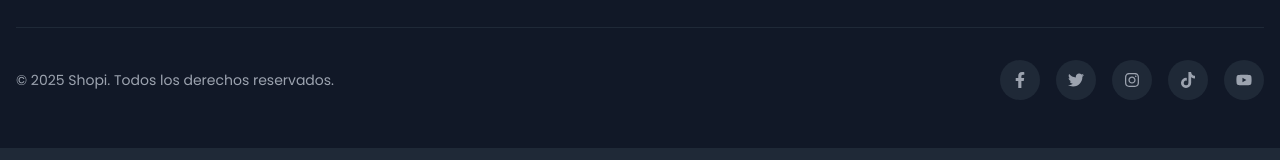
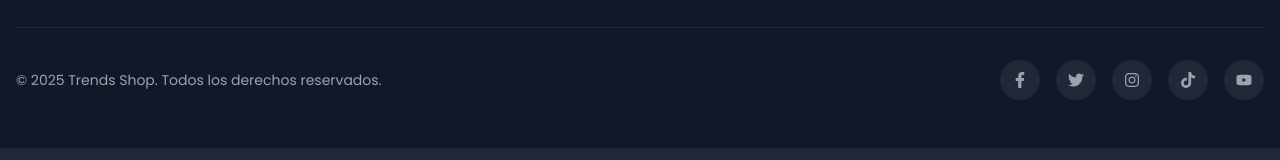
Before and after one commit to aam9063/Shopi-React, a React (Vite) app: page /sign-in in a window 1280 px wide. Shown: the part 1393-1553 px from the top of the page. Built offline with nearby package versions, Linux system fonts and the light colour scheme.

Commit message:
Update footer copyright text to Trends Shop

```diff
--- a/src/Components/Footer/index.jsx
+++ b/src/Components/Footer/index.jsx
@@ -108,7 +108,7 @@ function Footer() {
         <div className="flex flex-col items-center justify-between gap-6 md:flex-row">
           {/* Copyright */}
           <div className="text-sm text-gray-400">
-            © {currentYear} Shopi. Todos los derechos reservados.
+            © {currentYear} Trends Shop. Todos los derechos reservados.
           </div>
 
           {/* Redes sociales */}
```
